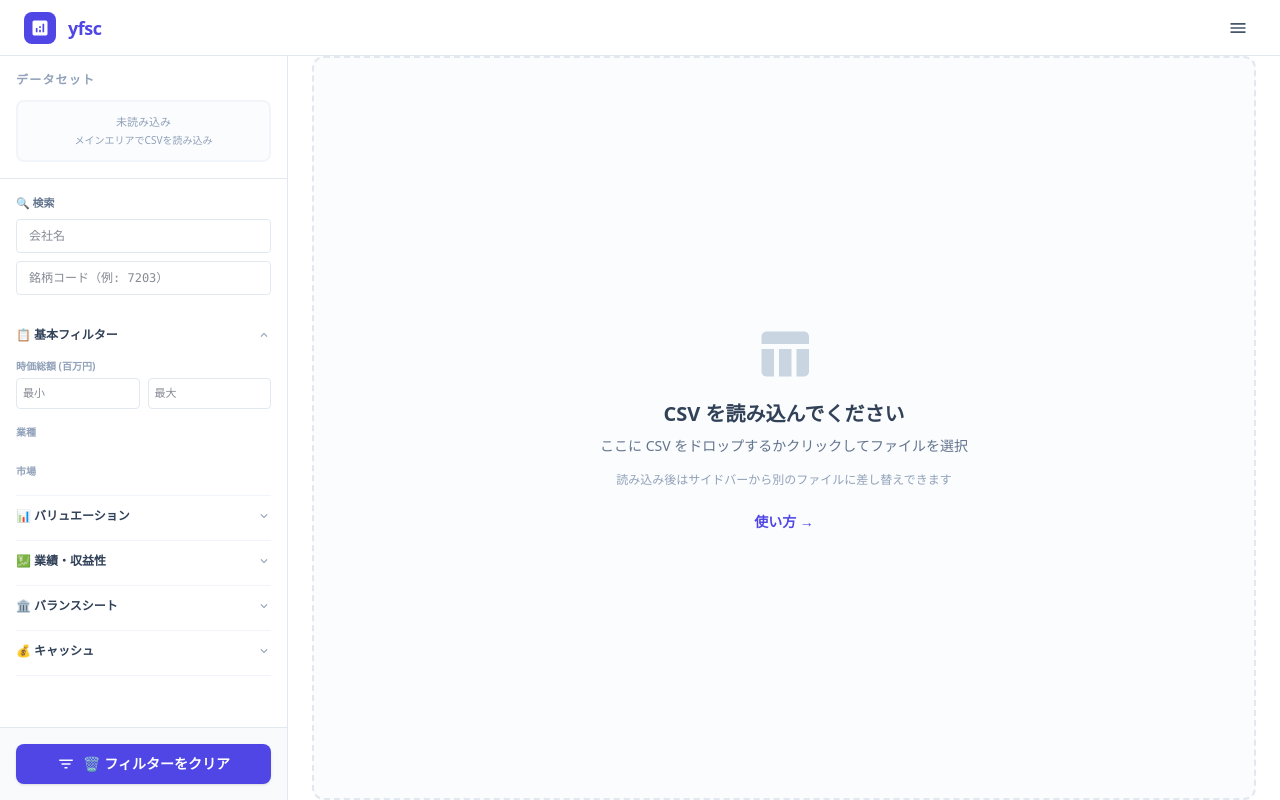
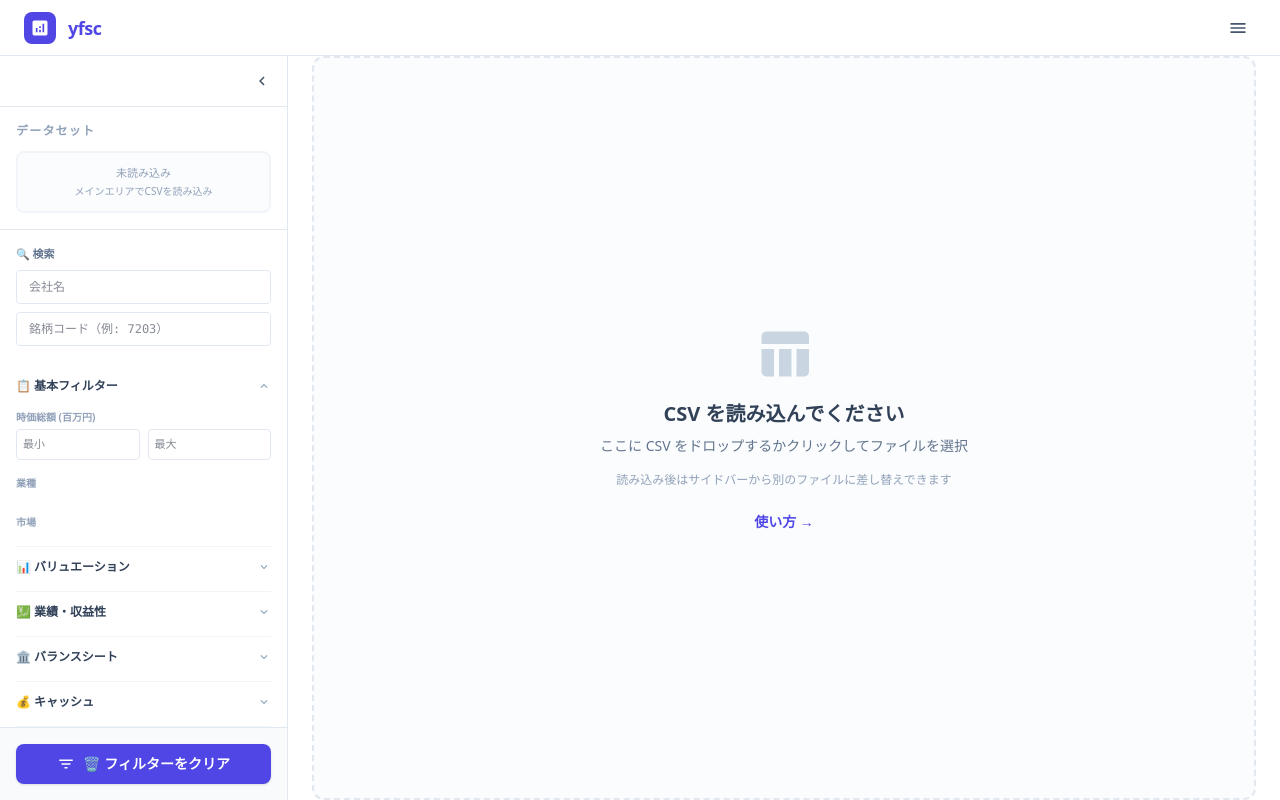
Before and after one commit to testkun08080/yfinance-jp-screener, a React (Vite) app in the folder stock_search/: page / in a window 1280 px wide. Built offline with nearby package versions, Linux system fonts and the light colour scheme.

Commit message:
サイドバーを開閉可能に

```diff
--- a/stock_search/src/components/Sidebar.tsx
+++ b/stock_search/src/components/Sidebar.tsx
@@ -1,5 +1,6 @@
 import {
   MdClose,
+  MdChevronLeft,
   MdFolderOpen,
   MdExpandMore,
   MdFilterList,
@@ -40,6 +41,8 @@ interface SidebarProps {
   onClose?: () => void;
   /** モバイル用ドロワーとして表示する場合 true */
   isDrawer?: boolean;
+  /** デスクトップでサイドバーを折りたたむコールバック（指定時は折りたたみボタンを表示） */
+  onCollapse?: () => void;
 }
 
 function NumRange({
@@ -108,6 +111,7 @@ export const Sidebar = ({
   availablePrefectures,
   onClose,
   isDrawer = false,
+  onCollapse,
 }: SidebarProps) => {
   const handleDatasetDrop = (e: React.DragEvent) => {
     e.preventDefault();
@@ -154,9 +158,10 @@ export const Sidebar = ({
         isDrawer ? "shadow-xl" : ""
       }`}
     >
-      {/* モバイルドロワー用: 閉じるボタン */}
+      {/* ヘッダー: モバイル閉じる / デスクトップ折りたたみ */}
+      {(onClose || onCollapse) && (
+        <div className="flex items-center justify-end gap-1 p-2 border-b border-[var(--border)]">
           {onClose && (
-        <div className="flex items-center justify-end p-2 border-b border-[var(--border)] md:hidden">
             <button
               type="button"
               className="p-2 rounded-lg hover:bg-slate-100 text-slate-600"
@@ -165,6 +170,18 @@ export const Sidebar = ({
             >
               <MdClose />
             </button>
+          )}
+          {onCollapse && (
+            <button
+              type="button"
+              className="hidden md:flex p-2 rounded-lg hover:bg-slate-100 text-slate-600"
+              onClick={onCollapse}
+              aria-label="サイドバーを折りたたむ"
+              title="サイドバーを折りたたむ"
+            >
+              <MdChevronLeft className="text-lg" />
+            </button>
+          )}
         </div>
       )}
       {/* データセット */}
--- a/stock_search/src/pages/DataPage.tsx
+++ b/stock_search/src/pages/DataPage.tsx
@@ -6,6 +6,7 @@ import {
   MdError,
   MdDescription,
   MdStar,
+  MdChevronRight,
 } from "react-icons/md";
 import { CSV_FILE_CONFIG } from "../constants/csv";
 import { Sidebar } from "../components/Sidebar";
@@ -31,10 +32,29 @@ interface CSVFile {
   url: string;
 }
 
+const SIDEBAR_STORAGE_KEY = "sidebarCollapsed";
+
+function getInitialSidebarCollapsed(): boolean {
+  try {
+    return localStorage.getItem(SIDEBAR_STORAGE_KEY) === "true";
+  } catch {
+    return false;
+  }
+}
+
 export const DataPage = () => {
   const [selectedFile, setSelectedFile] = useState<CSVFile | null>(null);
   const [sidebarOpen, setSidebarOpen] = useState(false);
+  const [sidebarCollapsed, setSidebarCollapsed] = useState(getInitialSidebarCollapsed);
   const mainFileInputRef = useRef<HTMLInputElement>(null);
+
+  useEffect(() => {
+    try {
+      localStorage.setItem(SIDEBAR_STORAGE_KEY, String(sidebarCollapsed));
+    } catch {
+      /* ignore */
+    }
+  }, [sidebarCollapsed]);
 
   const handleFileUpload = (file: File) => {
     setSelectedFile({
@@ -180,10 +200,31 @@ export const DataPage = () => {
       )}
 
       <div className="flex flex-1 overflow-hidden min-h-0">
-        {/* デスクトップ: 常に表示 / モバイル: 非表示（ドロワーで開く） */}
-        <div className="hidden md:block flex-shrink-0">
-          <Sidebar {...sidebarProps} />
-        </div>
+        {/* デスクトップ: 開閉可能 / モバイル: 非表示（ドロワーで開く） */}
+        {!sidebarCollapsed && (
+          <div className="hidden md:block flex-shrink-0">
+            <Sidebar
+              {...sidebarProps}
+              onCollapse={() => setSidebarCollapsed(true)}
+            />
+          </div>
+        )}
+
+        {/* デスクトップ: 折りたたみ時に表示する展開タブ */}
+        {sidebarCollapsed && (
+          <div className="hidden md:flex w-12 flex-shrink-0 flex-col items-center border-r border-[var(--border)] bg-slate-50/50 py-4">
+            <button
+              type="button"
+              className="p-2 rounded-lg hover:bg-slate-200/80 text-slate-600 transition-colors"
+              onClick={() => setSidebarCollapsed(false)}
+              aria-label="サイドバーを開く"
+              title="フィルター・データセットを開く"
+            >
+              <MdChevronRight className="text-xl" />
+            </button>
+            <span className="mt-2 text-[10px] text-slate-500">開く</span>
+          </div>
+        )}
 
         <main className="flex-1 flex flex-col min-w-0 bg-white overflow-hidden">
           {/* モバイル: フィルターを開くボタン */}
```
Lines whose indentation alone changed are shown as unchanged.
